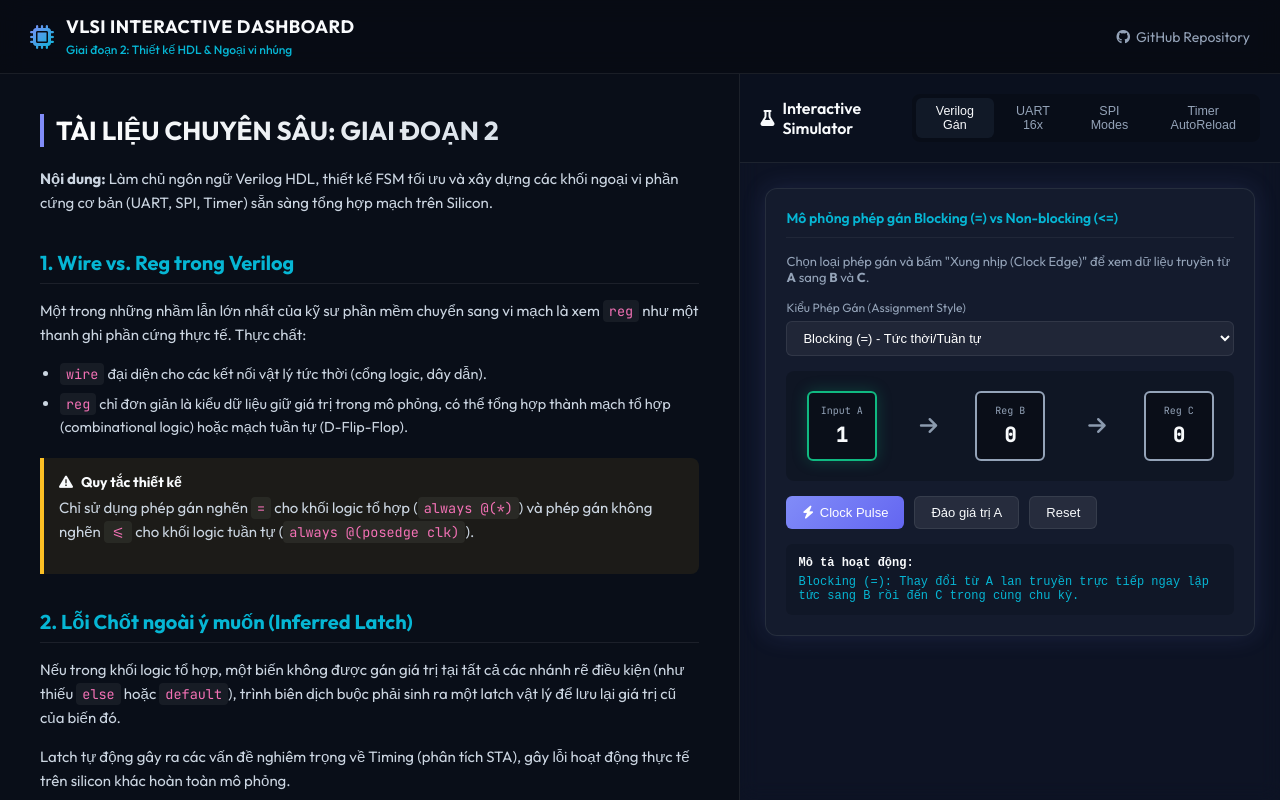
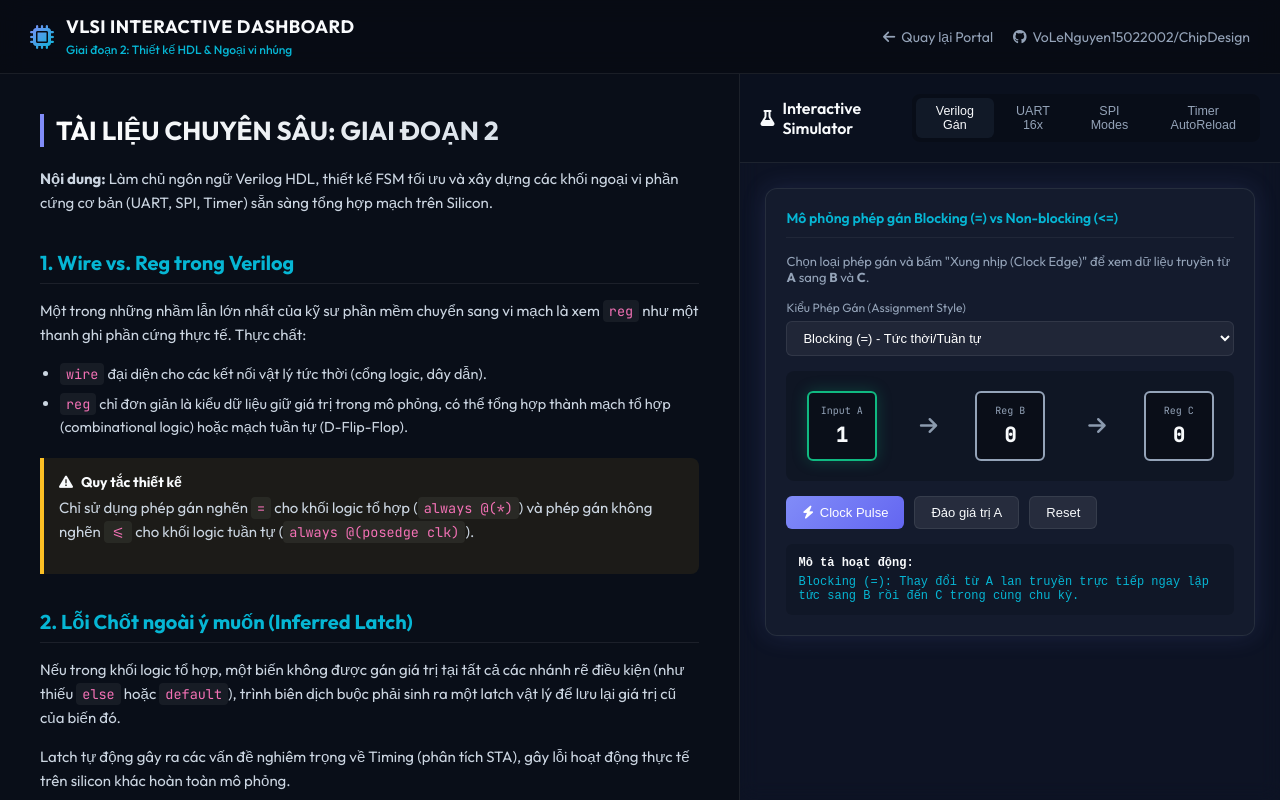
Before and after one commit to VoLeNguyen15022002/ChipDesign, a plain HTML site: page VLSI_Simulation_Giai_doan_2.html in a window 1280 px wide. Drawn offline with Linux system fonts and the light colour scheme.

Commit message:
Add Back to Portal navigation buttons in headers

```diff
--- a/VLSI_Simulation_Giai_doan_2.html
+++ b/VLSI_Simulation_Giai_doan_2.html
@@ -531,9 +531,12 @@
                 <span>Giai đoạn 2: Thiết kế HDL & Ngoại vi nhúng</span>
             </div>
         </div>
-        <div class="header-links">
-            <a href="https://github.com" target="_blank">
-                <i class="fa-brands fa-github"></i> GitHub Repository
+        <div class="header-links" style="display: flex; gap: 20px;">
+            <a href="index.html">
+                <i class="fa-solid fa-arrow-left"></i> Quay lại Portal
+            </a>
+            <a href="https://github.com/VoLeNguyen15022002/ChipDesign" target="_blank">
+                <i class="fa-brands fa-github"></i> VoLeNguyen15022002/ChipDesign
             </a>
         </div>
     </header>
```
Also changed, not shown: VLSI_Simulation_Giai_doan_1.html (+4 -1 lines).
